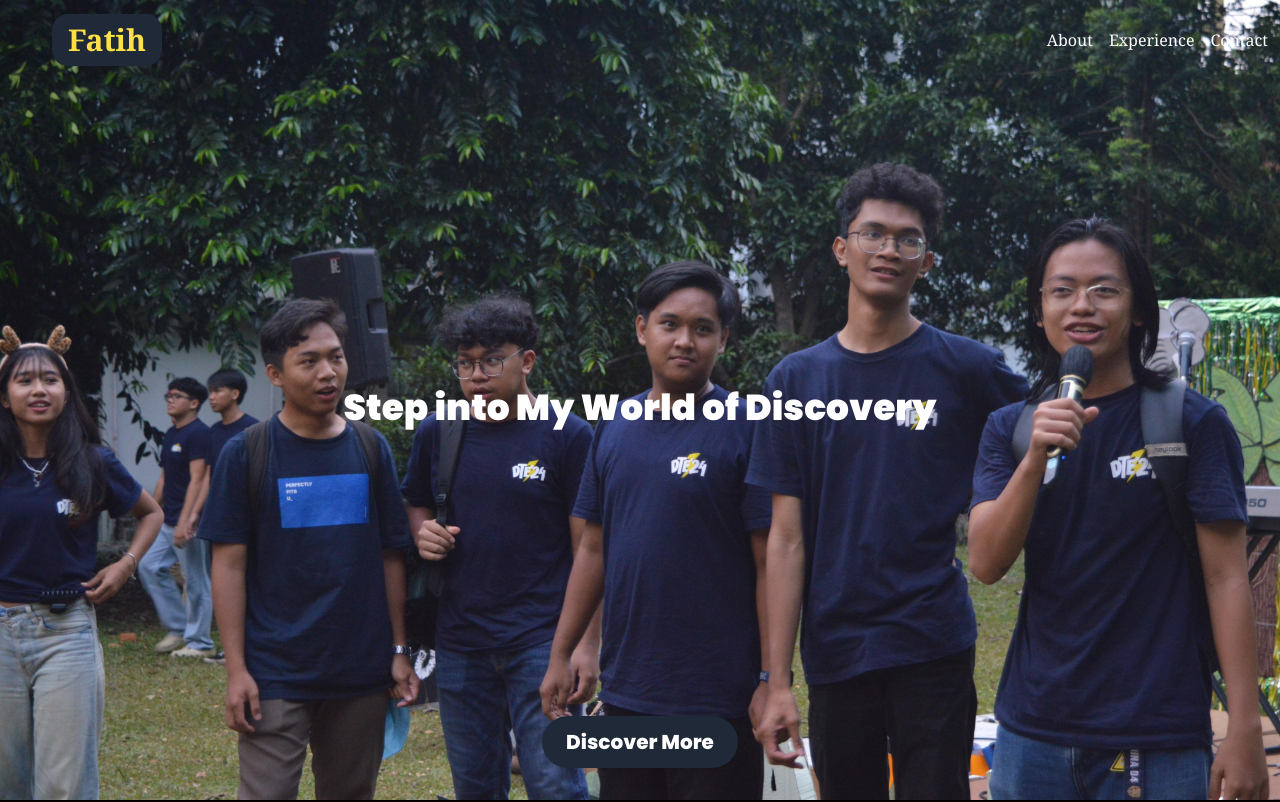
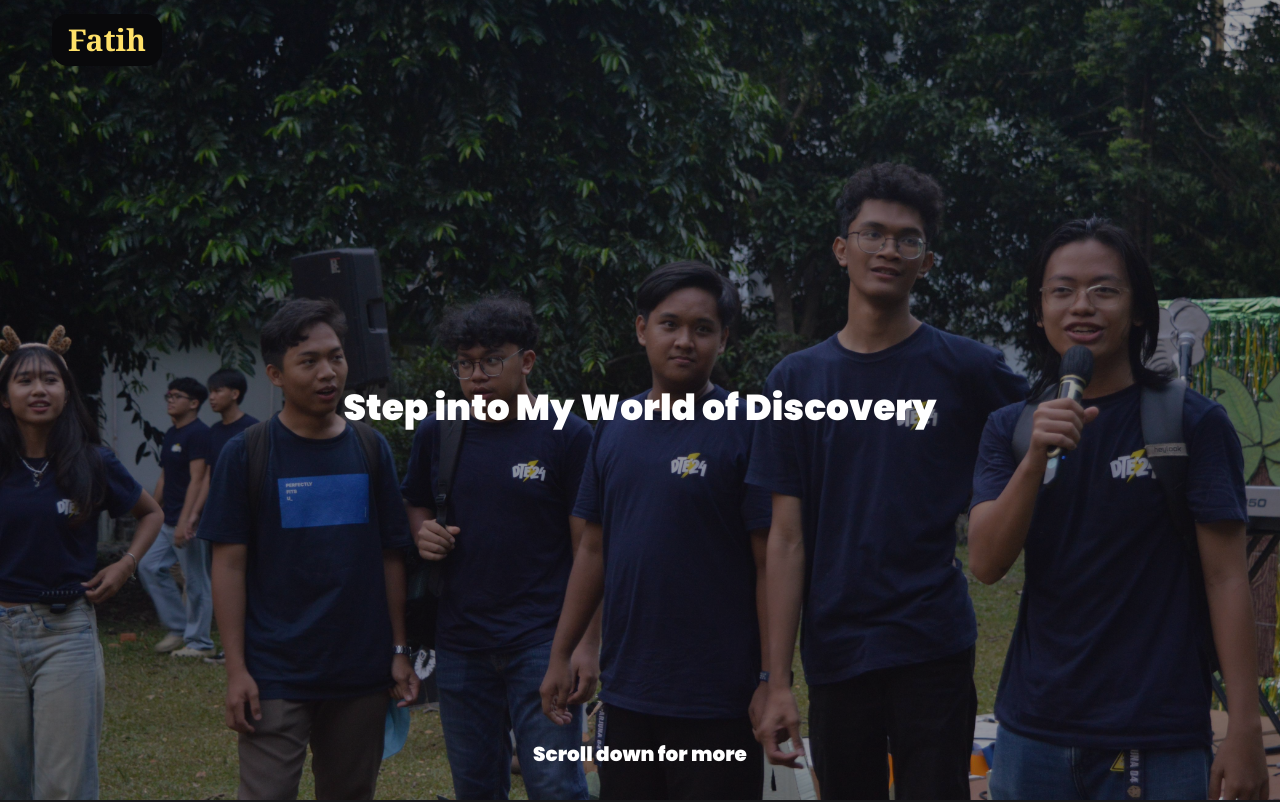
Before and after one commit to enclaire1443/portofotio-website, a Next.js app: page / in a window 1280 px wide. Shown: the top 802 px of the page. Built offline with nearby package versions, Linux system fonts and the light colour scheme.

Commit message:
fixed stuff again

```diff
--- a/package.json
+++ b/package.json
@@ -16,6 +16,7 @@
     "next": "15.1.3",
     "react": "^19.0.0",
     "react-dom": "^19.0.0",
+    "react-scroll": "^1.9.0",
     "tailwind-merge": "^2.6.0"
   },
   "devDependencies": {
--- a/src/app/components/header.tsx
+++ b/src/app/components/header.tsx
@@ -4,14 +4,8 @@ function Header() {
   return (
     <div>
       <div className="fixed w-full h-20 rounded-b-lg flex items-center justify-between px-8 z-50">
-        <div className="text-white font-bold bg-gray-800 rounded-2xl">
-          <button className="gap-4 font-serif font-semibold text-3xl py-2 px-4 text-yellow-300">Fatih</button>
-        </div>
-
-        <div className="flex gap-4 text-white font-serif text-bold">
-          <button>About</button>
-          <button>Experience</button>
-          <button>Contact</button>
+        <div className="text-white font-bold bg-dark-500 rounded-2xl">
+          <button className="gap-4 font-serif font-semibold text-3xl py-2 px-4 text-light-100">Fatih</button>
         </div>
       </div>
     </div>
--- a/src/app/components/landingpage.tsx
+++ b/src/app/components/landingpage.tsx
@@ -6,11 +6,12 @@ import { motion } from 'framer-motion';
 function LandingPage() {
   const [firstControl, setFirstControl] = useState('hidden');
   const [secondControl, setSecondControl] = useState('hidden');
-  const [showButton, setShowButton] = useState(false);
+  const [thirdControl, setThirdControl] = useState('hidden');
 
   useEffect(() => {
     const firstTextDuration = 1500;
     const secondTextDelay = firstTextDuration + 750;
+    const thirdTextDelay = secondTextDelay + 750;
 
     setFirstControl('visible');
 
@@ -20,12 +21,16 @@ function LandingPage() {
 
     const secondTextTimeout = setTimeout(() => {
       setSecondControl('visible');
-      setShowButton(true);
     }, secondTextDelay);
+
+    const thirdTextTimeout = setTimeout(() => {
+      setThirdControl('visible');
+    }, thirdTextDelay);
 
     return () => {
       clearTimeout(firstTextTimeout);
       clearTimeout(secondTextTimeout);
+      clearTimeout(thirdTextTimeout);
     };
   }, []);
 
@@ -44,14 +49,15 @@ function LandingPage() {
             animate={{ opacity: 1 }}
             transition={{ duration: 0.8, ease: 'easeInOut' }}
           />
+          <div className="absolute inset-0 bg-black opacity-40 z-10" />
         </div>
       </div>
       <div>
         <motion.div
           className="fixed inset-0 flex justify-center items-center"
           variants={{
-          hidden: {left: 0},
-          visible: {left: "100%"}
+            hidden: { left: 0 },
+            visible: { left: "100%" }
           }}
           initial="hidden"
           animate="visible"
@@ -71,7 +77,7 @@ function LandingPage() {
         >
         </motion.div>
         <motion.div
-        className="absolute inset-0 flex justify-center items-center"
+          className="z-20 absolute inset-0 flex justify-center items-center"
           variants={{
             hidden: {
               opacity: 0,
@@ -102,7 +108,7 @@ function LandingPage() {
       </div>
 
       <motion.div
-        className="absolute inset-0 flex justify-center items-center"
+        className="absolute inset-0 flex justify-center items-center z-20"
         variants={{
           hidden: {
             opacity: 0,
@@ -125,28 +131,32 @@ function LandingPage() {
         </p>
       </motion.div>
 
-      {showButton && (
       <motion.div
-          className="absolute bottom-8 left-0 right-0 flex justify-center items-center"
-          initial={{
+        className="z-20 absolute bottom-8 left-0 right-0 flex justify-center items-center"
+        variants={{
+          hidden: {
             opacity: 0,
             y: 20,
-            filter: "blur(33px)"}}
-          animate={{
+            filter: "blur(33px)",
+          },
+          visible: {
             opacity: 1,
             y: 0,
-            filter: "blur(0px)"}}
+            filter: "blur(0px)",
+          },
+        }}
+        initial="hidden"
+        animate={thirdControl}
         transition={{
           duration: 0.8,
           ease: 'easeOut',
           delay: 0.2
         }}
       >
-          <button className="bg-gray-800 text-white hover:bg-white hover:text-gray-800 font-poppins font-extrabold py-3 px-6 rounded-full text-xl shadow-lg backdrop-blur-sm hover:bg-black/90 transition-colors">
-            Discover More
-          </button>
+        <p className="text-white font-poppins font-superbold text-center mt-4 text-l sm:text-l md:text-l lg:text-xl xl:text-xl">
+          Scroll down for more
+        </p>
       </motion.div>
-      )}
     </div>
   );
 }
--- a/src/app/components/mainpage.tsx
+++ b/src/app/components/mainpage.tsx
@@ -4,8 +4,15 @@ import React from 'react'
 function mainpage() {
   return (
     <>
-    <div className="text-white max-w-screen h-screen py-20 px-10 font-poppins text-6xl font-superbold">
-        Mainpage
+    <div className="text-white max-w-screen h-screen pt-20 px-10">
+      <div className="absolute left-[200px] pt-[40px]">
+        <p className="font-poppins text-6xl font-superbold">
+          Hello ! im Fatih <span className="text-light-200">.</span>
+        </p>
+        <p className="font-poppins text-xl font-semibold pt-2">
+          and this is my personal page
+        </p>
+      </div>
     </div>
     </>
   )
--- a/src/app/globals.css
+++ b/src/app/globals.css
@@ -3,5 +3,5 @@
 @tailwind utilities;
 body {
   font-family: Arial, Helvetica, sans-serif;
-  background-color: #000000;
+  background-color: #18181a;
 }
--- a/src/app/page.tsx
+++ b/src/app/page.tsx
@@ -30,7 +30,7 @@ const Page = () => {
             x: 20,
             transition: {
             duration: 0.5,
-            ease: "easeOut",
+            ease: "easeInOut",
           }},
           visible: {
             opacity: 1,
--- a/tailwind.config.ts
+++ b/tailwind.config.ts
@@ -28,6 +28,19 @@ export default {
       colors: {
         background: "var(--background)",
         foreground: "var(--foreground)",
+        dark: {
+          100: '#fafafa',
+          200: '#3f3f46',
+          300: '#18181a',
+          400: '#18181b',
+          500: '#09090b',
+        },
+        light: {
+          100: "#ffe169",
+          200: "#fad643",
+          300: "#edc531",
+          400: "#dbb42c",
+      },
       },
       backgroundImage: {
         fototim1: "url('/assets/fototim1.jpeg')",
```
Also changed, not shown: 1 other file (tests, documents, lock files or other folders). Lines whose indentation alone changed are shown as unchanged.
